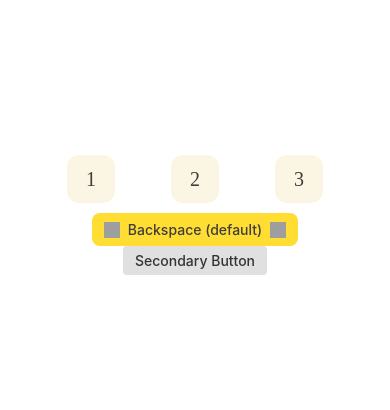
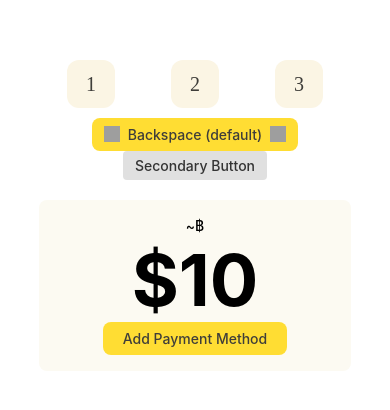
Before and after one commit to yeroar/block-pilot, a React Native app: screen / in a window 390 px wide. Shown: the part 212-622 px from the top of the page. Built offline with nearby package versions, Linux system fonts and the light colour scheme; grey boxes are pictures that could not be loaded.

Commit message:
prepared to currency input connection

```diff
--- a/App.js
+++ b/App.js
@@ -7,6 +7,7 @@ import MinimalIcon from "./components/content/MinimalIcon";
 import { IconBackspace } from "./generated-tokens/tokens";
 import React from "react";
 import { TouchableOpacity, Text } from "react-native";
+import CurrencyInput from "./cc-components/CurrencyInput/CurrencyInput";
 
 export default function App() {
   const [buttonState, setButtonState] = useState("default"); // State for ActionTile
@@ -58,6 +59,13 @@ export default function App() {
       <TouchableOpacity style={styles.secondaryButton}>
         <Text style={styles.secondaryButtonText}>Secondary Button</Text>
       </TouchableOpacity>
+      <View style={{ marginTop: 20, width: "80%" }}>
+        <CurrencyInput
+          topContextVariant="~฿"
+          amount="$10"
+          bottomContextVariant="addPayment"
+        />
+      </View>
     </View>
   );
 }
--- a/cc-components/Button/FWButton.figma.tsx
+++ b/cc-components/Button/FWButton.figma.tsx
@@ -37,7 +37,7 @@ figma.connect(
         size={props.size}
         state={props.state}
         disabled={props.isDisabled}
-      >{props.label}
+      >{props.label} {/* Render label as children */}
       </FWButton>
     ),
   },
--- a/cc-components/Button/FWButton.tsx
+++ b/cc-components/Button/FWButton.tsx
@@ -10,7 +10,9 @@ import {
   SpacingM0,
   SpacingM3,
   SpacingM8,
-  BorderRadiusBr1
+  BorderRadiusBr1,
+  ObjectSecondaryDefault,
+  ObjectSecondaryPressed
 } from '../../generated-tokens/tokens';
 
 const TOKENS = {
@@ -29,21 +31,29 @@ const TOKENS = {
   borderRadius: BorderRadiusBr1,
 };
 
-type FWButtonProps = {
-  label: any;
-  onPress: any;
-  disabled: any;
-  state?: string;
+interface FWButtonProps {
+  children?: React.ReactNode; // Add children as an optional prop
+  label?: string;
+  onPress: () => void;
   variant?: "primary" | "secondary";
-  size?: "default" | "sm";
-};
+  size?: "sm" | "default";
+  state?: "default" | "pressed";
+  disabled?: boolean;
+}
 
 const FWButton = ({ label, onPress, disabled, state = 'default', variant = 'primary', size = 'default' }: FWButtonProps) => {
-  const getBackgroundColor = () => {
-    if (disabled) return TOKENS.colors.disabled;
-    if (state === 'pressed') return TOKENS.colors.pressed;
-    return TOKENS.colors.default;
-  };
+const getBackgroundColor = () => {
+  if (disabled) return TOKENS.colors.disabled;
+
+  const isSecondary = variant === 'secondary';
+  const isPressed = state === 'pressed';
+
+  if (isSecondary) {
+    return isPressed ? ObjectSecondaryPressed : ObjectSecondaryDefault;
+  }
+
+  return isPressed ? ObjectPrimaryBoldPressed : ObjectPrimaryBoldDefault;
+};
 
   const getTextColor = () => {
     return disabled ? TOKENS.colors.textDisabled : TOKENS.colors.textPrimary;
--- /dev/null
+++ b/cc-components/CurrencyInput/CurrencyInput.tsx
@@ -0,0 +1,97 @@
+import React from "react";
+import { View, Text, StyleSheet } from "react-native";
+import ActionTile from "../ActionTile/ActionTile";
+import FWButton from "../Button/FWButton";
+
+const TopContext: React.FC<{ content: string }> = ({ content }) => {
+  if (!content) return null;
+
+  return (
+    <View style={styles.topContext}>
+      <Text style={styles.topContextText}>{content}</Text>
+    </View>
+  );
+};
+
+const BottomContext: React.FC<{ state?: "maxButton" | "empty" | "payment" | "addPayment" }> = ({ state = "maxButton" }) => {
+  if (!state || state === "empty") return null;
+
+  return (
+    <View style={styles.bottomContext}>
+      {state === "maxButton" && (
+        <FWButton
+          label="$100"
+          variant="secondary"
+          size="sm"
+          onPress={() => console.log("Max button pressed")}
+        />
+      )}
+      {state === "payment" && (
+        <ActionTile
+          label="Payment Method"
+          onPress={() => console.log("Payment method pressed")}
+        />
+      )}
+      {state === "addPayment" && (
+        <ActionTile
+          label="Add Payment Method"
+          onPress={() => console.log("Add payment method pressed")}
+        />
+      )}
+    </View>
+  );
+};
+
+interface CurrencyInputProps {
+  topContextVariant?: "Frequency" | "~฿" | "Empty";
+  amount?: string;
+  bottomContextVariant?: "maxButton" | "empty" | "payment" | "addPayment";
+}
+
+const CurrencyInput: React.FC<CurrencyInputProps> = ({
+  topContextVariant = "~฿",
+  amount = "$0",
+  bottomContextVariant = "maxButton",
+}) => {
+  return (
+    <View style={styles.container}>
+      {topContextVariant !== "Empty" && <TopContext content={topContextVariant} />}
+      <Text style={styles.amount}>{amount}</Text>
+      <BottomContext state={bottomContextVariant} />
+    </View>
+  );
+};
+
+const styles = StyleSheet.create({
+  container: {
+    flexDirection: "column",
+    alignItems: "center",
+    padding: 16,
+    backgroundColor: "#fcfaf2",
+    borderRadius: 8,
+  },
+  topContext: {
+    height: 20,
+    justifyContent: "center",
+    alignItems: "center",
+    width: "100%",
+  },
+  topContextText: {
+    fontSize: 14,
+    fontWeight: "500",
+    textAlign: "center",
+  },
+  amount: {
+    fontSize: 72,
+    fontWeight: "bold",
+    textAlign: "center",
+  },
+  bottomContext: {
+    height: 32,
+    justifyContent: "center",
+    alignItems: "center",
+    width: "100%",
+  },
+});
+
+export default CurrencyInput;
```
